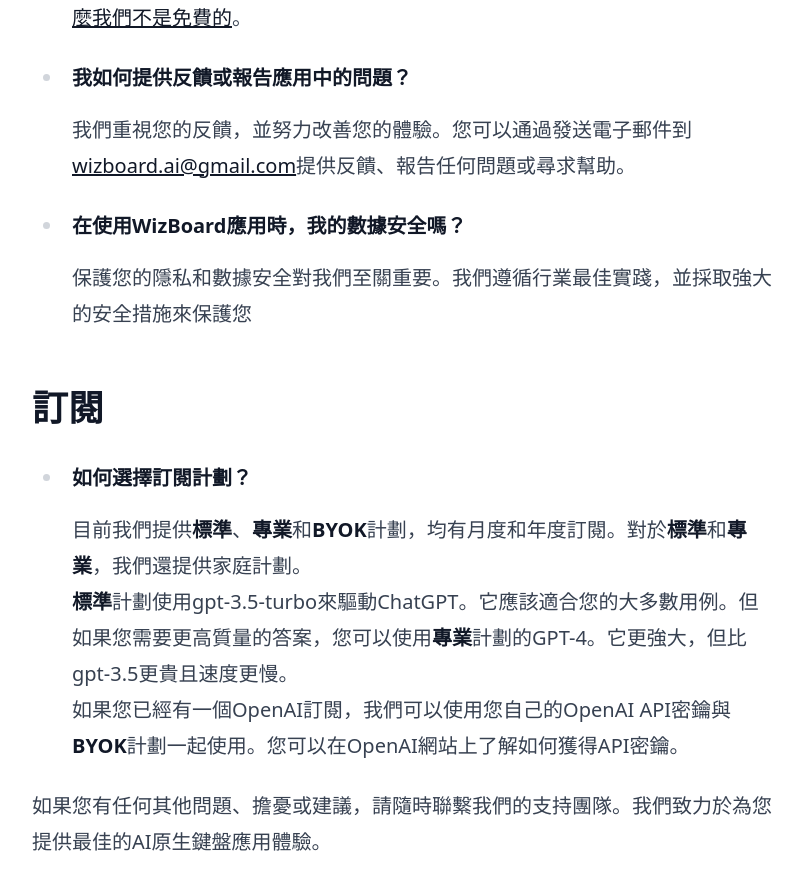
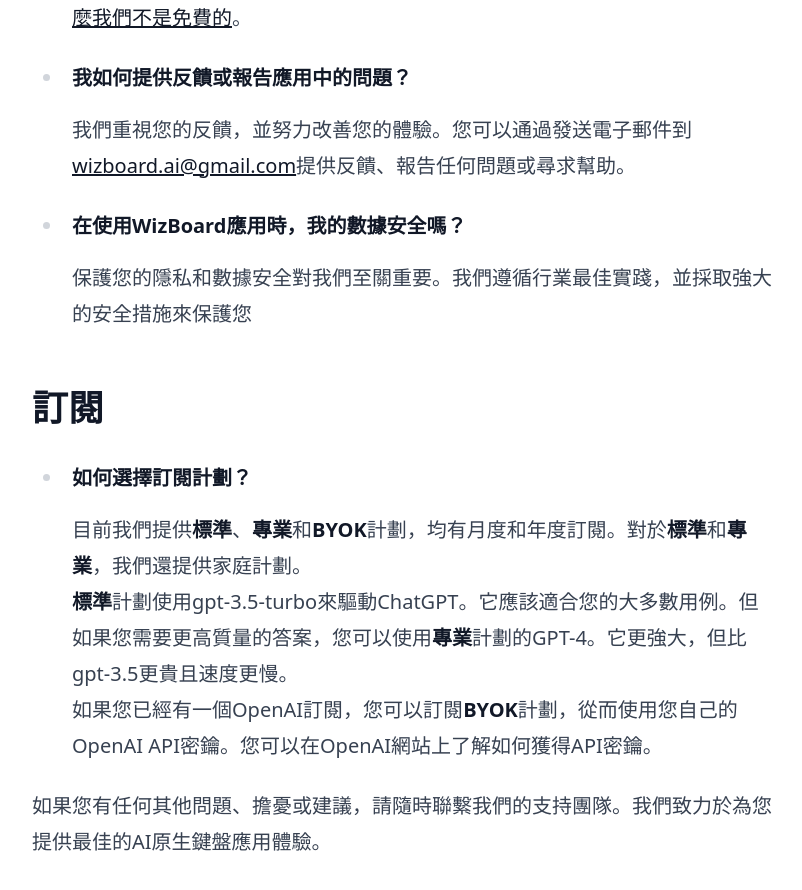
Before and after one commit to WizBoard/wizboard.github.io, a Jekyll site: the page built from docs/docs/zh-Hant/faq.md, in a window 1280 px wide and 900 px high, scrolled down 1344 px. Shown: the top 890 px of the window, without its empty margins (72-874 px from the left). Built offline with Jekyll 4.4.1, drawn with Linux system fonts in a browser that asks for light colours; nearby versions of some CDN libraries.

Commit message:
[Fix] faq wording

```diff
--- a/docs/docs/zh-Hant/faq.md
+++ b/docs/docs/zh-Hant/faq.md
@@ -48,6 +48,6 @@
 
   目前我們提供**標準**、**專業**和**BYOK**計劃，均有月度和年度訂閱。對於**標準**和**專業**，我們還提供家庭計劃。
   **標準**計劃使用gpt-3.5-turbo來驅動ChatGPT。它應該適合您的大多數用例。但如果您需要更高質量的答案，您可以使用**專業**計劃的GPT-4。它更強大，但比gpt-3.5更貴且速度更慢。
-  如果您已經有一個OpenAI訂閱，我們可以使用您自己的OpenAI API密鑰與**BYOK**計劃一起使用。您可以在OpenAI網站上了解如何獲得API密鑰。
+  如果您已經有一個OpenAI訂閱，您可以訂閱**BYOK**計劃，從而使用您自己的OpenAI API密鑰。您可以在OpenAI網站上了解如何獲得API密鑰。
 
 如果您有任何其他問題、擔憂或建議，請隨時聯繫我們的支持團隊。我們致力於為您提供最佳的AI原生鍵盤應用體驗。
```
Also changed, not shown: docs/docs/en/faq.md (+1 -1 lines), docs/docs/zh-CN/faq.md (+1 -1 lines).
